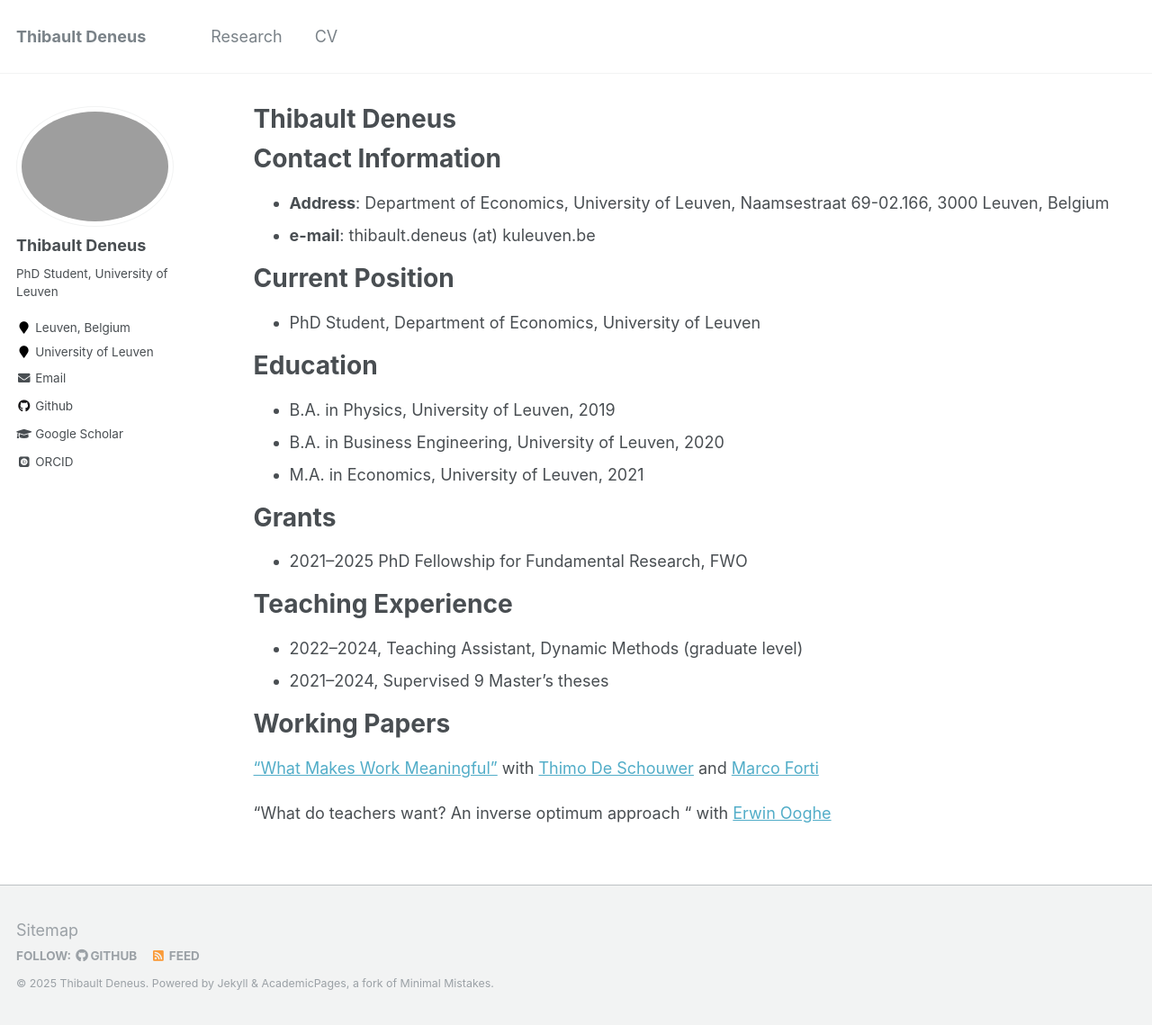
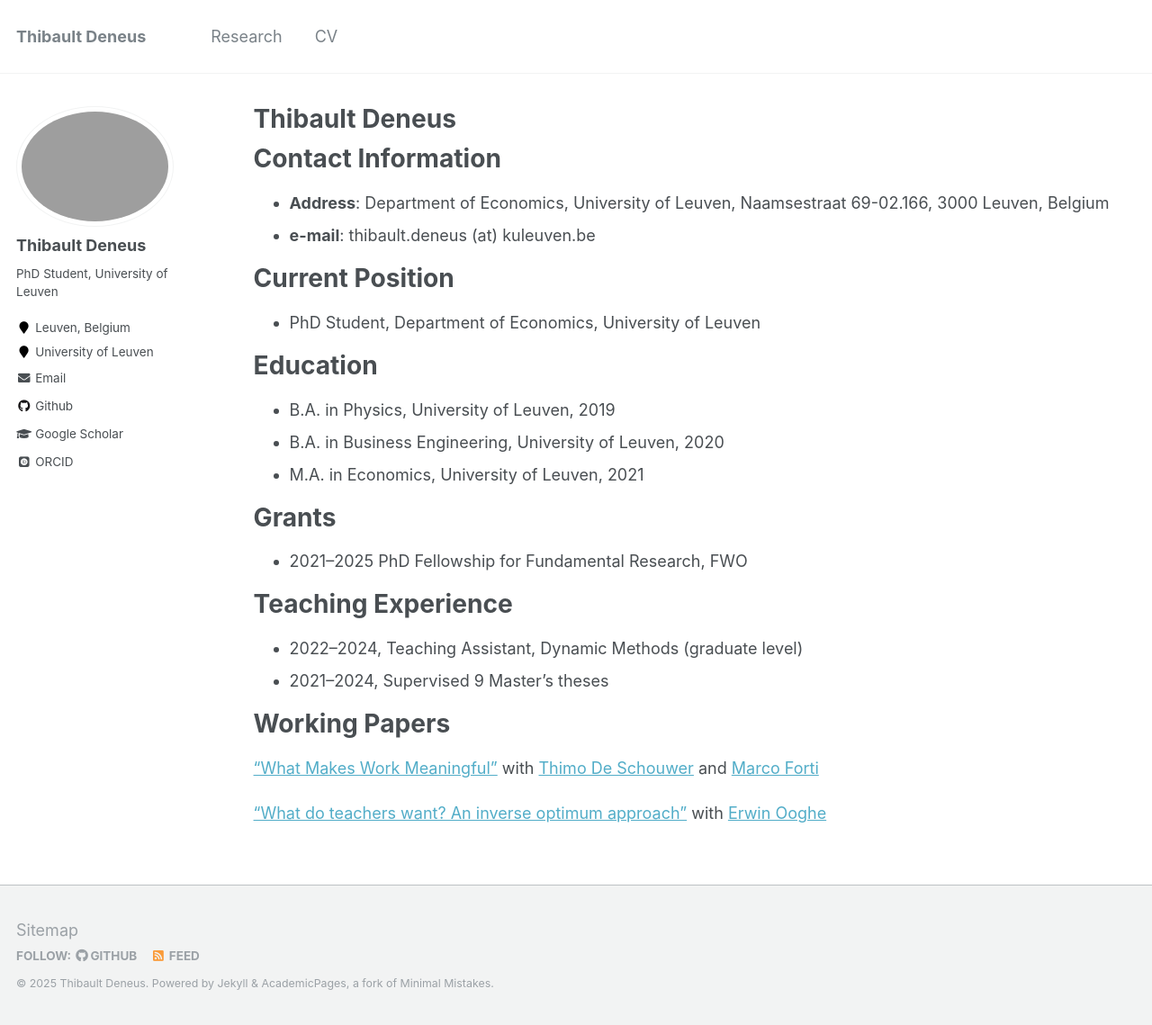
Before and after one commit to ThibaultDeneus/thibaultdeneus.github.io, a Jekyll site: the page built from _pages/cv.md, in a window 1280 px wide and 1139 px high. Shown: the whole window at 90% size. Built offline with Jekyll 4.4.1, drawn with Linux system fonts in a browser that asks for light colours; some web fonts are replaced; some of the changed lines change nothing that is shown.

Commit message:
Changed formatting

```diff
--- a/_pages/cv.md
+++ b/_pages/cv.md
@@ -44,4 +44,4 @@ Working Papers
 
 ["What Makes Work Meaningful"](/files/Workmeaning.pdf) with <a href="https://thimodeschouwer.github.io/">Thimo De Schouwer</a> and <a href="https://www.econ.uni-bonn.de/en/department/doctoral-students/marco-forti">Marco Forti</a>
 
-"What do teachers want? An inverse optimum approach "  with <a href="https://sites.google.com/view/erwinooghe/home">Erwin Ooghe</a>
+["What do teachers want? An inverse optimum approach"](/files/Teacher_Time_Allocation.pdf)  with <a href="https://sites.google.com/view/erwinooghe/home">Erwin Ooghe</a>
```
